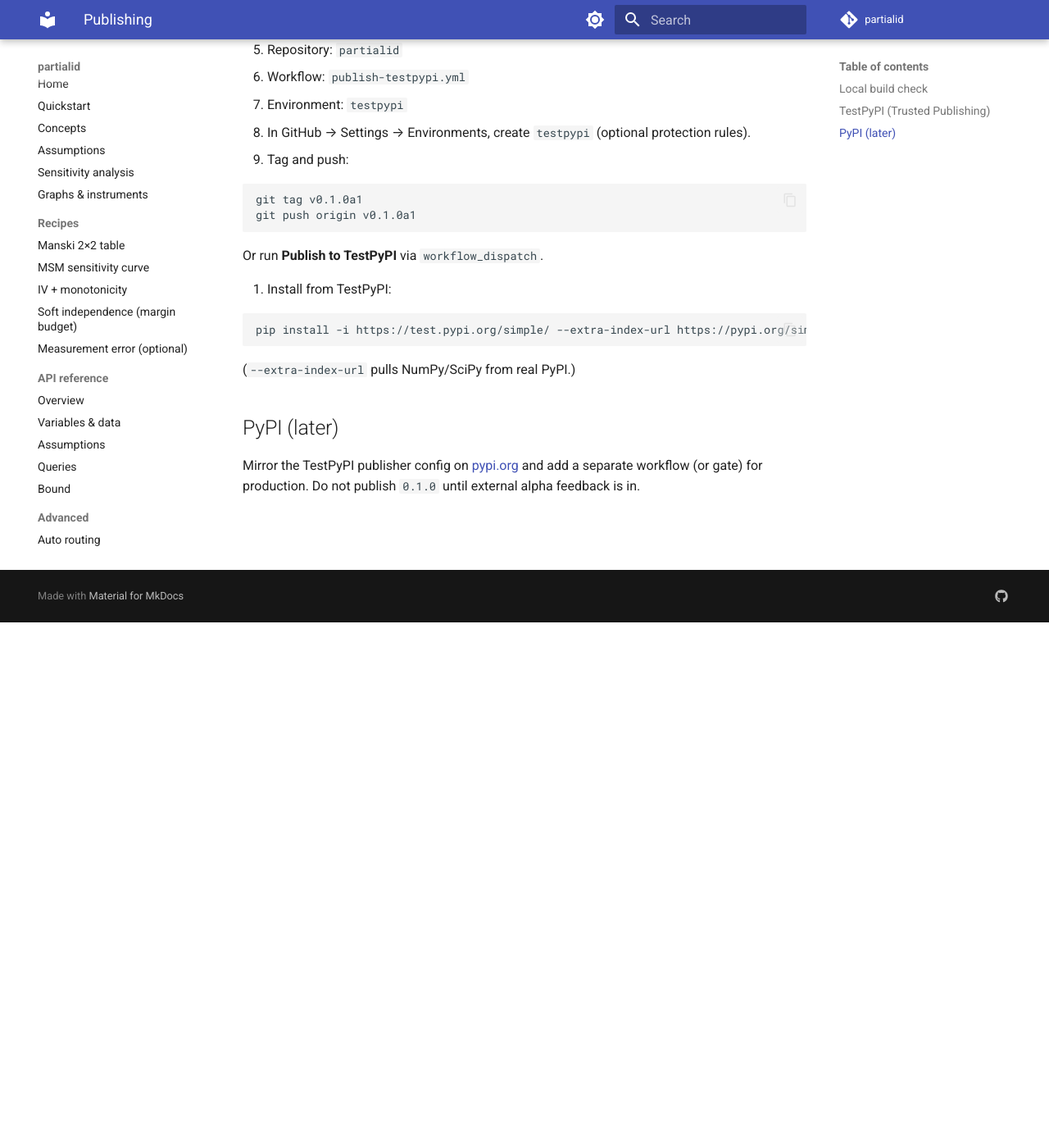
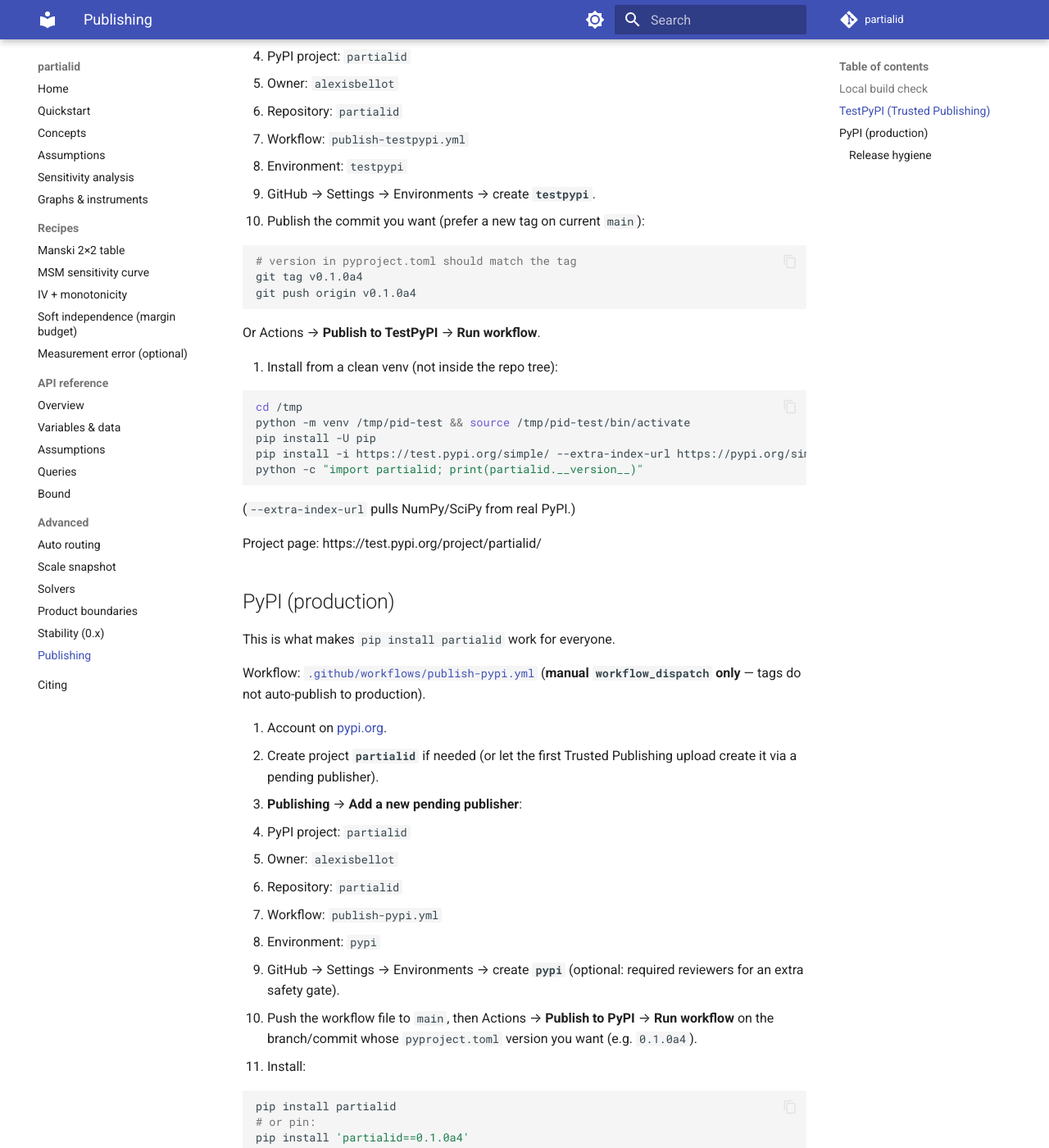
Before and after one commit to alexisbellot/partialid, an MkDocs documentation site: the page built from docs/publishing.md, in a window 1280 px wide and 1400 px high, scrolled down 641 px. Shown: the whole window at 82% size. Built offline with MkDocs 1.6.1 and Material for MkDocs 9.7.7, drawn with Linux system fonts in a browser that asks for light colours; comment, search, counter and statistics services are not loaded; some of the changed text lies outside the part shown.

Commit message:
Add publishing details

````diff
--- a/docs/publishing.md
+++ b/docs/publishing.md
@@ -19,33 +19,75 @@ python -m venv /tmp/partialid-smoke
 
 ## TestPyPI (Trusted Publishing)
 
-1. Create the project on [TestPyPI](https://test.pypi.org/) if needed (`partialid`).
-2. Under **Publishing** → **Add a new pending publisher**:
+Dry-run index. Private GitHub repos are fine; free Pages is unrelated.
+
+1. Account on [TestPyPI](https://test.pypi.org/) (separate from real PyPI).
+2. Create project **`partialid`** if needed.
+3. **Publishing** → **Add a new pending publisher**:
    - PyPI project: `partialid`
    - Owner: `alexisbellot`
    - Repository: `partialid`
    - Workflow: `publish-testpypi.yml`
    - Environment: `testpypi`
-3. In GitHub → Settings → Environments, create `testpypi` (optional protection rules).
-4. Tag and push:
+4. GitHub → Settings → Environments → create **`testpypi`**.
+5. Publish the commit you want (prefer a new tag on current `main`):
 
 ```bash
-git tag v0.1.0a1
-git push origin v0.1.0a1
+# version in pyproject.toml should match the tag
+git tag v0.1.0a4
+git push origin v0.1.0a4
 ```
 
-Or run **Publish to TestPyPI** via `workflow_dispatch`.
+Or Actions → **Publish to TestPyPI** → **Run workflow**.
 
-5. Install from TestPyPI:
+6. Install from a clean venv (not inside the repo tree):
 
 ```bash
-pip install -i https://test.pypi.org/simple/ --extra-index-url https://pypi.org/simple/ partialid==0.1.0a1
+cd /tmp
+python -m venv /tmp/pid-test && source /tmp/pid-test/bin/activate
+pip install -U pip
+pip install -i https://test.pypi.org/simple/ --extra-index-url https://pypi.org/simple/ partialid==0.1.0a4
+python -c "import partialid; print(partialid.__version__)"
 ```
 
 (`--extra-index-url` pulls NumPy/SciPy from real PyPI.)
 
-## PyPI (later)
+Project page: https://test.pypi.org/project/partialid/
 
-Mirror the TestPyPI publisher config on [pypi.org](https://pypi.org/) and add a
-separate workflow (or gate) for production. Do not publish `0.1.0` until
-external alpha feedback is in.
+## PyPI (production)
+
+This is what makes `pip install partialid` work for everyone.
+
+Workflow: [`.github/workflows/publish-pypi.yml`](../.github/workflows/publish-pypi.yml)
+(**manual `workflow_dispatch` only** — tags do not auto-publish to production).
+
+1. Account on [pypi.org](https://pypi.org/).
+2. Create project **`partialid`** if needed (or let the first Trusted Publishing
+   upload create it via a pending publisher).
+3. **Publishing** → **Add a new pending publisher**:
+   - PyPI project: `partialid`
+   - Owner: `alexisbellot`
+   - Repository: `partialid`
+   - Workflow: `publish-pypi.yml`
+   - Environment: `pypi`
+4. GitHub → Settings → Environments → create **`pypi`**
+   (optional: required reviewers for an extra safety gate).
+5. Push the workflow file to `main`, then Actions → **Publish to PyPI** →
+   **Run workflow** on the branch/commit whose `pyproject.toml` version you
+   want (e.g. `0.1.0a4`).
+6. Install:
+
+```bash
+pip install partialid
+# or pin:
+pip install 'partialid==0.1.0a4'
+```
+
+Project page: https://pypi.org/project/partialid/
+
+### Release hygiene
+
+- Bump `version` in `pyproject.toml` before each upload; PyPI rejects reuse.
+- Prefer tagging the same commit you publish (`git tag v0.1.0a5 && git push origin v0.1.0a5`) even though production is manual — keeps GitHub releases aligned.
+- Smoke-test on TestPyPI first, then run **Publish to PyPI**.
+- Hold a stable `0.1.0` until external alpha feedback is in; alphas (`0.1.0aN`) are fine on PyPI.
````
Also changed, not shown: 1 other file.
